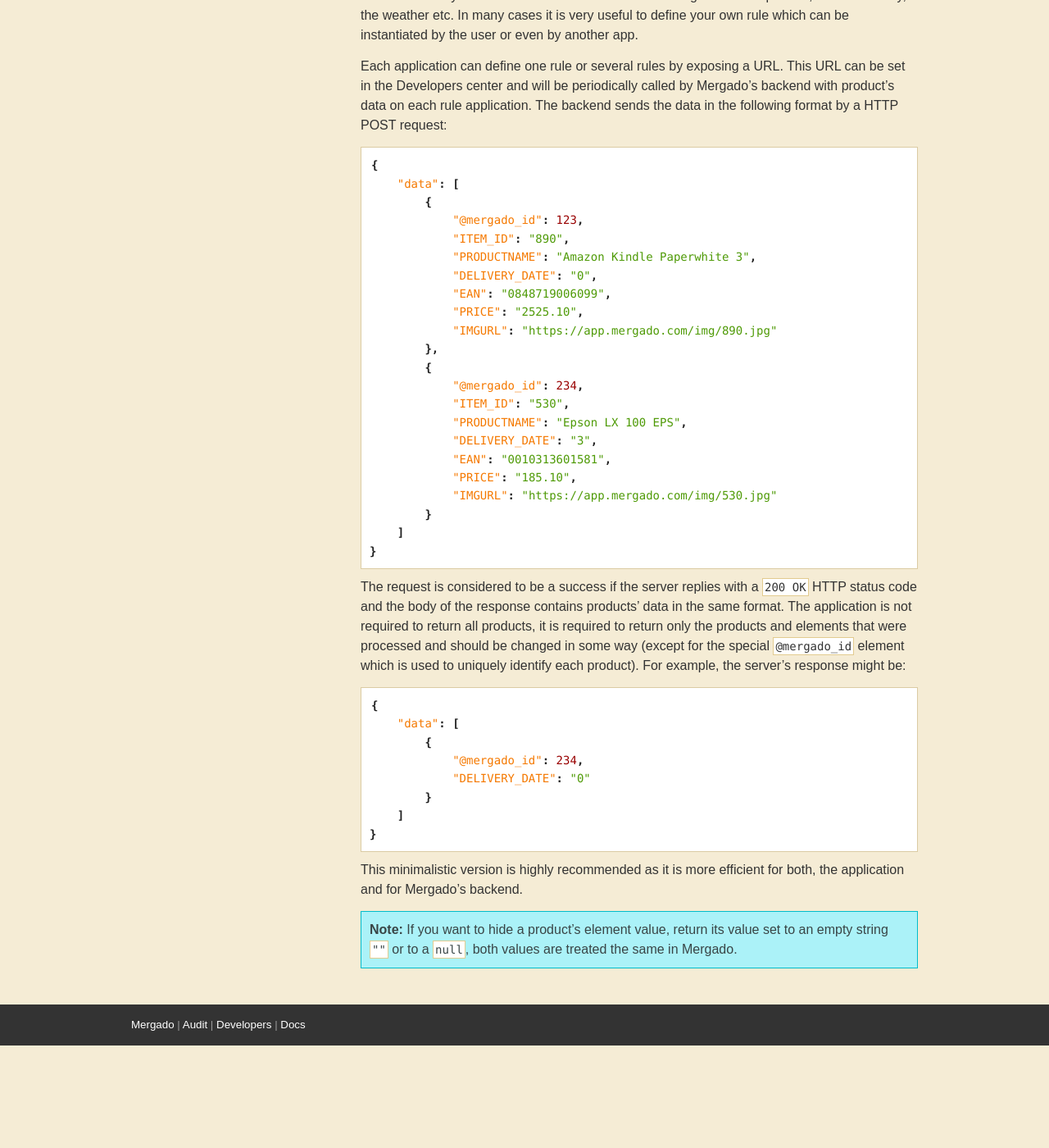
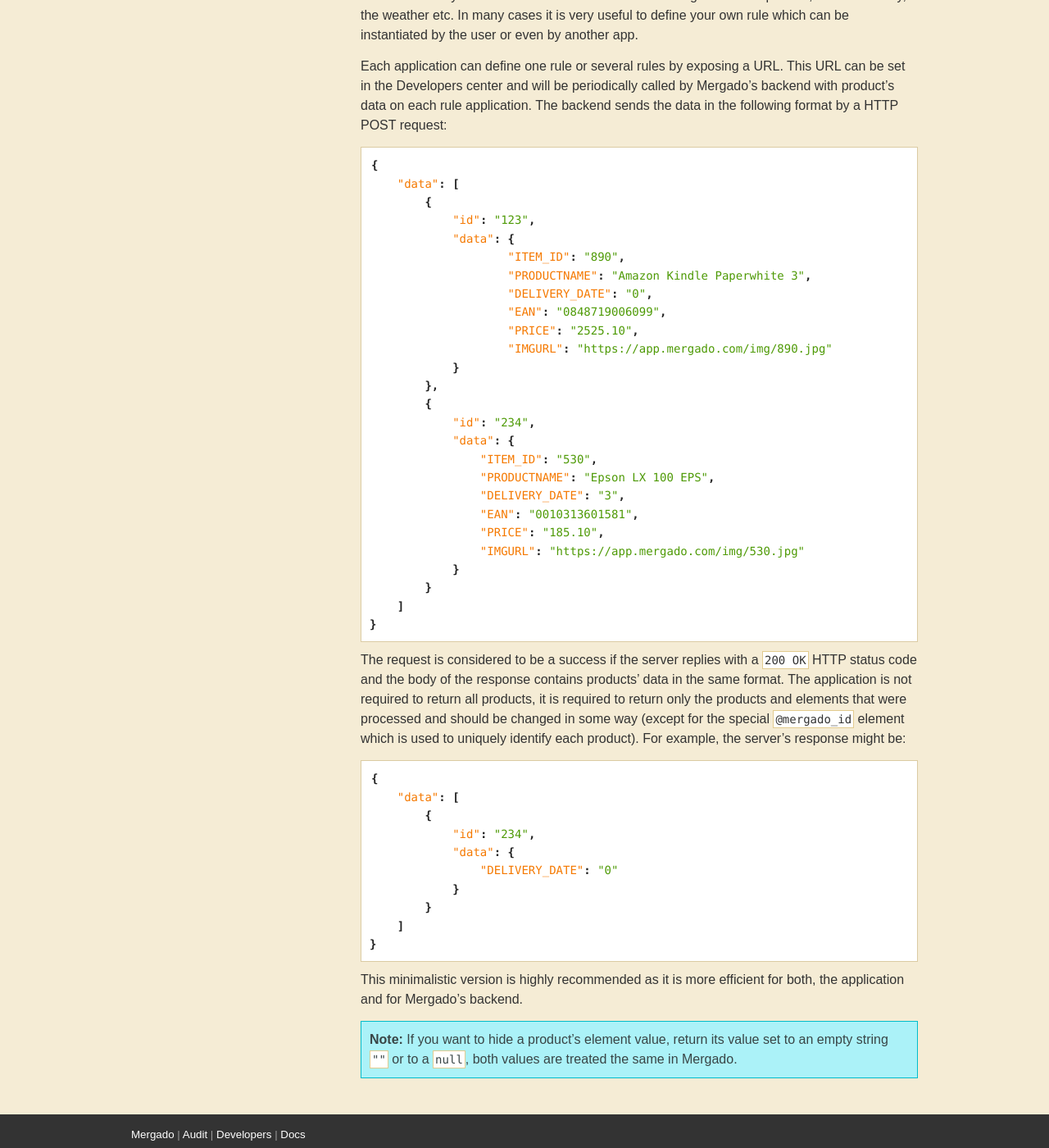
Before and after one commit to michalwiglasz/docs, a Jekyll site: the page built from _posts/2016-04-08-defining-new-rules.md, in a window 1280 px wide and 1400 px high, scrolled down 872 px. Shown: the whole window at 82% size. Built offline with Jekyll 4.4.1, drawn with Linux system fonts in a browser that asks for light colours; before the commit the page ends 2147 px from its top, so only the background shows below that.

Commit message:
Changed request/response format of API rule.

```diff
--- a/_posts/2016-04-08-defining-new-rules.md
+++ b/_posts/2016-04-08-defining-new-rules.md
@@ -37,22 +37,26 @@ Each application can define one rule or several rules by exposing a URL. This UR
 {
     "data": [
         {
-            "@mergado_id": 123,
-            "ITEM_ID": "890",
-            "PRODUCTNAME": "Amazon Kindle Paperwhite 3",
-            "DELIVERY_DATE": "0",
-            "EAN": "0848719006099",
-            "PRICE": "2525.10",
-            "IMGURL": "https://app.mergado.com/img/890.jpg"
+            "id": "123",
+            "data": {
+                    "ITEM_ID": "890",
+                    "PRODUCTNAME": "Amazon Kindle Paperwhite 3",
+                    "DELIVERY_DATE": "0",
+                    "EAN": "0848719006099",
+                    "PRICE": "2525.10",
+                    "IMGURL": "https://app.mergado.com/img/890.jpg"
+            }
         },
         {
-            "@mergado_id": 234,
-            "ITEM_ID": "530",
-            "PRODUCTNAME": "Epson LX 100 EPS",
-            "DELIVERY_DATE": "3",
-            "EAN": "0010313601581",
-            "PRICE": "185.10",
-            "IMGURL": "https://app.mergado.com/img/530.jpg"
+            "id": "234",
+            "data": {
+                "ITEM_ID": "530",
+                "PRODUCTNAME": "Epson LX 100 EPS",
+                "DELIVERY_DATE": "3",
+                "EAN": "0010313601581",
+                "PRICE": "185.10",
+                "IMGURL": "https://app.mergado.com/img/530.jpg"
+            }
         }
     ]
 }
@@ -64,8 +68,10 @@ The request is considered to be a success if the server replies with a `200 OK`
 {
     "data": [
         {
-            "@mergado_id": 234,
-            "DELIVERY_DATE": "0"
+            "id": "234",
+            "data": {
+                "DELIVERY_DATE": "0"
+            }
         }
     ]
 }
```
